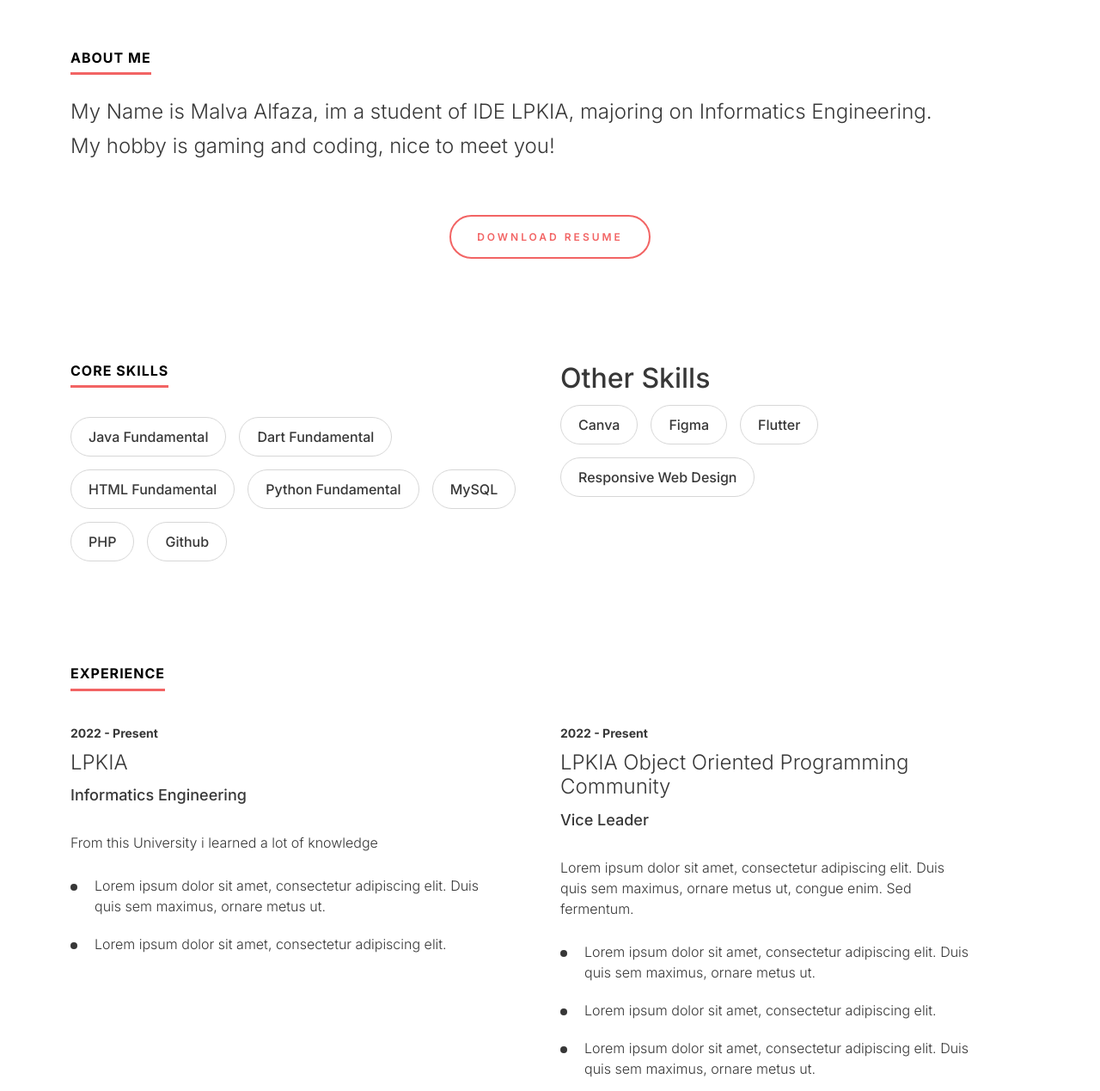
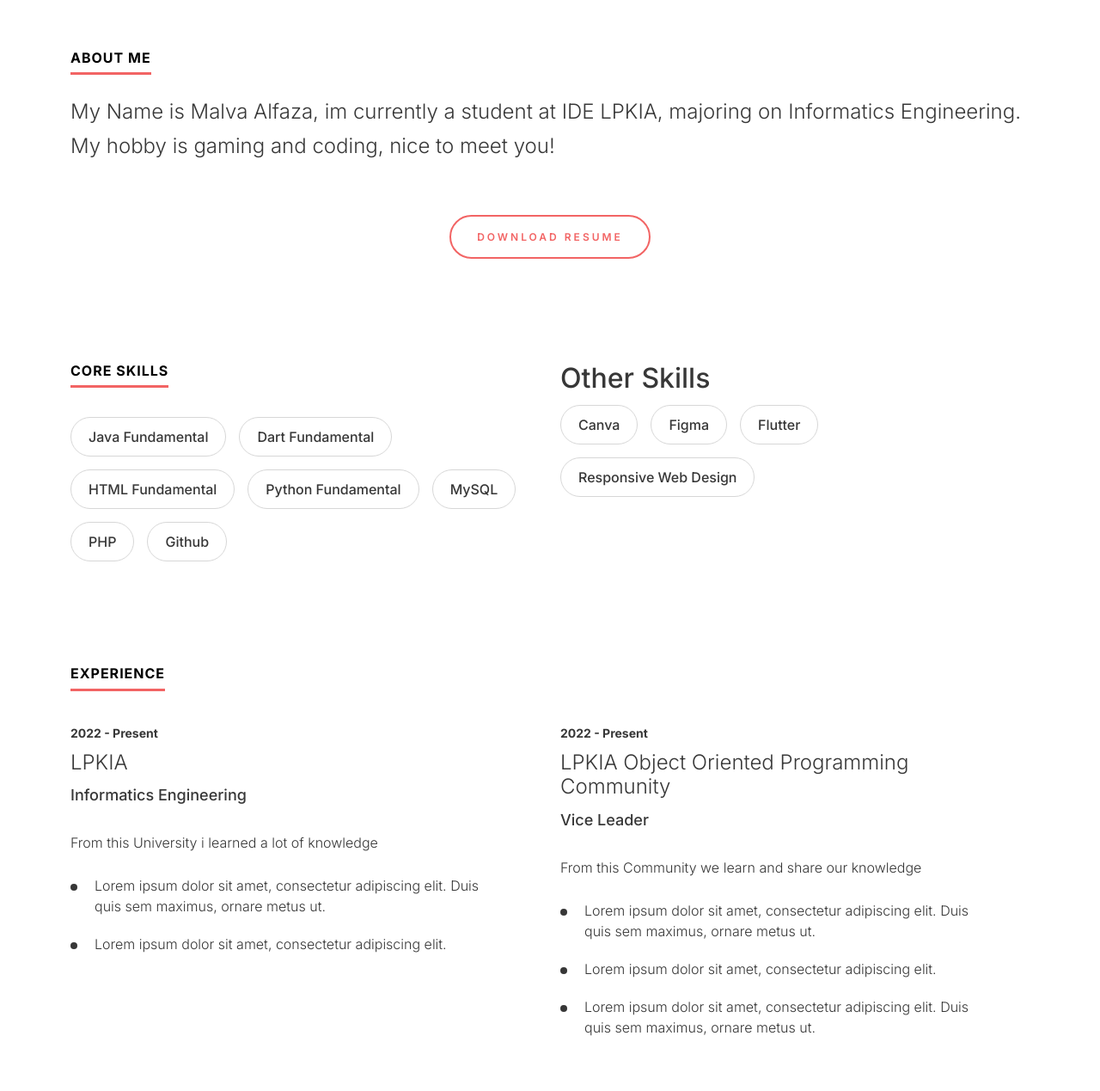
Before and after one commit to malvaza/malvaza.github.io, a plain HTML site: page index.html in a window 1280 px wide. Shown: the part 651-1920 px from the top of the page at 86% size. Drawn offline with nearby package versions, Linux system fonts and the light colour scheme.

Commit message:
initial commit

```diff
--- a/index.html
+++ b/index.html
@@ -84,7 +84,7 @@
       <div class="container">
         <section>
             <h2 class="ds-heading">About Me</h2>
-            <p>My Name is Malva Alfaza, im a student of IDE LPKIA, majoring on Informatics Engineering.<br>
+            <p>My Name is Malva Alfaza, im currently a student at IDE LPKIA, majoring on Informatics Engineering.<br>
               My hobby is gaming and coding, nice to meet you!</br>
             </p>
             <div class="ds-button-sec text-center">
@@ -147,7 +147,7 @@
                 <span class="ds-year">2022 - Present</span>
                 <h3 class="ds-officename">LPKIA Object Oriented Programming Community</h3>
                 <span class="ds-department">Vice Leader</span>
-                <p>Lorem ipsum dolor sit amet, consectetur adipiscing elit. Duis quis sem maximus, ornare metus ut, congue enim. Sed fermentum.</p>
+                <p>From this Community we learn and share our knowledge</p>
                 <ul>
                   <li>Lorem ipsum dolor sit amet, consectetur adipiscing elit. Duis quis sem maximus, ornare metus ut.</li>
                   <li>Lorem ipsum dolor sit amet, consectetur adipiscing elit.</li>
```
